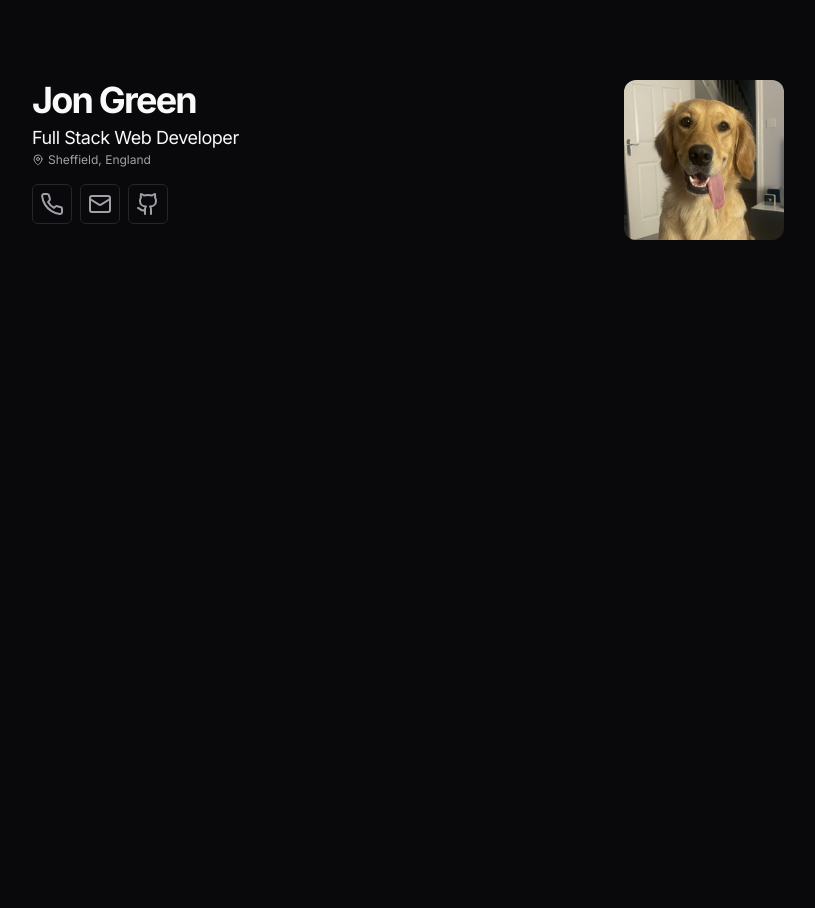
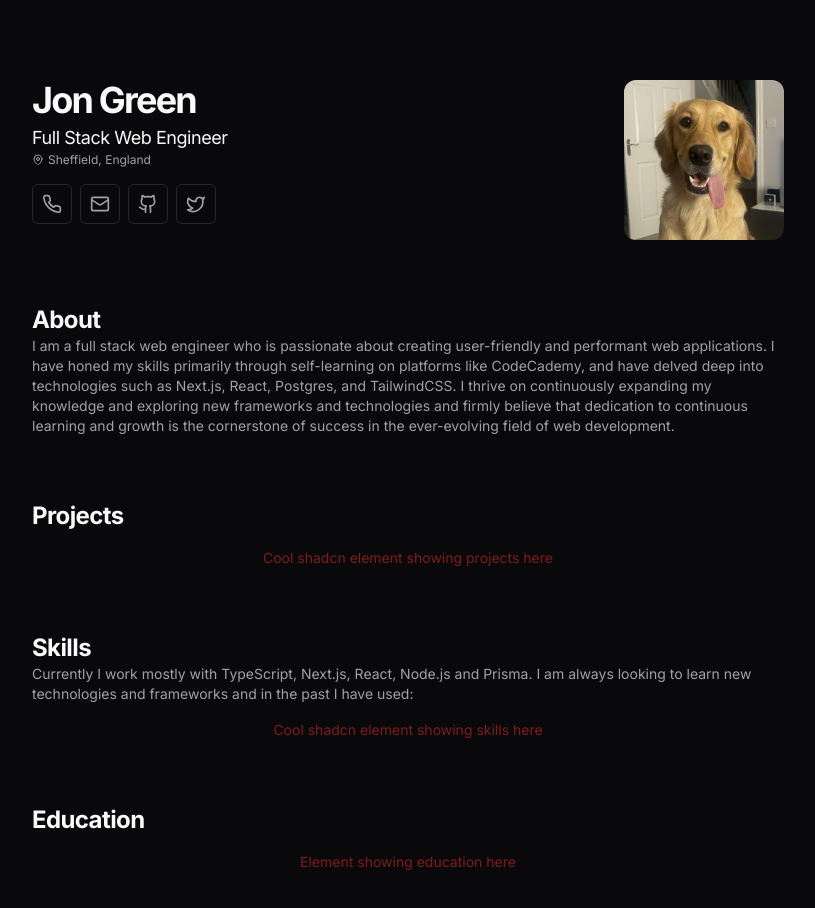
Before and after one commit to jongreen96/Portfolio, a Next.js app: page / in a window 1280 px wide. Shown: the top 908 px of the page, without its empty margins (232-1047 px from the left). Before the commit the page ends 800 px from the top, so only its background shows below. Built offline with nearby package versions, Linux system fonts and the light colour scheme.

Commit message:
Setup page layout

```diff
--- a/src/app/layout.tsx
+++ b/src/app/layout.tsx
@@ -7,7 +7,7 @@ const inter = Inter({ subsets: ['latin'] });
 
 export const metadata: Metadata = {
   title: 'Jon Green Portfolio',
-  description: 'Full Stack Web Developer Portfolio',
+  description: 'Full Stack Web Engineer Portfolio',
 };
 
 export default function RootLayout({
--- a/src/app/page.tsx
+++ b/src/app/page.tsx
@@ -1,18 +1,20 @@
 import { Button } from '@/components/ui/button';
 import H1 from '@/components/ui/h1';
+import H2 from '@/components/ui/h2';
+import P from '@/components/ui/p';
 import profilePhoto from '@/lib/assets/profile-photo.jpg';
-import { Github, Mail, MapPin, Phone } from 'lucide-react';
+import { Github, Mail, MapPin, Phone, Twitter } from 'lucide-react';
 import Image from 'next/image';
 import Link from 'next/link';
 
 export default function Home() {
   return (
-    <main className='min-h-dvh max-w-3xl mx-auto px-2 py-20'>
+    <main className='min-h-dvh max-w-3xl min-w-[375px] mx-auto px-2 py-20 space-y-16'>
       <section className='flex justify-between'>
         <div className='text-lg space-y-2'>
           <div>
             <H1>Jon Green</H1>
-            <p className='mt-1 tracking-tight'>Full Stack Web Developer</p>
+            <p className='mt-1 tracking-tight'>Full Stack Web Engineer</p>
             <Link
               href='https://www.google.com/maps/place/Sheffield'
               target='_blank'
@@ -26,19 +28,25 @@ export default function Home() {
           <div className='pt-2 space-x-2'>
             <Button variant='outline' size='icon' asChild>
               <Link href='tel: +44 7769674943' target='_blank'>
-                <Phone className='text-muted-foreground' />
+                <Phone className='text-muted-foreground' size={20} />
               </Link>
             </Button>
 
             <Button variant='outline' size='icon' asChild>
               <Link href='mailto: jongreen1996@gmail.com' target='_blank'>
-                <Mail className='text-muted-foreground' />
+                <Mail className='text-muted-foreground' size={20} />
               </Link>
             </Button>
 
             <Button variant='outline' size='icon' asChild>
               <Link href='https://github.com/jongreen96' target='_blank'>
-                <Github className='text-muted-foreground' />
+                <Github className='text-muted-foreground' size={20} />
+              </Link>
+            </Button>
+
+            <Button variant='outline' size='icon' asChild>
+              <Link href='https://twitter.com/JonGreenDotDev' target='_blank'>
+                <Twitter className='text-muted-foreground' size={20} />
               </Link>
             </Button>
           </div>
@@ -55,6 +63,47 @@ export default function Home() {
           />
         </div>
       </section>
+
+      <section>
+        <H2>About</H2>
+        <P>
+          I am a full stack web engineer who is passionate about creating
+          user-friendly and performant web applications. I have honed my skills
+          primarily through self-learning on platforms like CodeCademy, and have
+          delved deep into technologies such as Next.js, React, Postgres, and
+          TailwindCSS. I thrive on continuously expanding my knowledge and
+          exploring new frameworks and technologies and firmly believe that
+          dedication to continuous learning and growth is the cornerstone of
+          success in the ever-evolving field of web development.
+        </P>
+      </section>
+
+      <section>
+        <H2>Projects</H2>
+        <P className='mt-4 text-center text-destructive'>
+          Cool shadcn element showing projects here
+        </P>
+      </section>
+
+      <section>
+        <H2>Skills</H2>
+        <P>
+          Currently I work mostly with TypeScript, Next.js, React, Node.js and
+          Prisma. I am always looking to learn new technologies and frameworks
+          and in the past I have used:
+        </P>
+
+        <P className='mt-4 text-center text-destructive'>
+          Cool shadcn element showing skills here
+        </P>
+      </section>
+
+      <section>
+        <H2>Education</H2>
+        <P className='mt-4 text-center text-destructive'>
+          Element showing education here
+        </P>
+      </section>
     </main>
   );
 }
```
